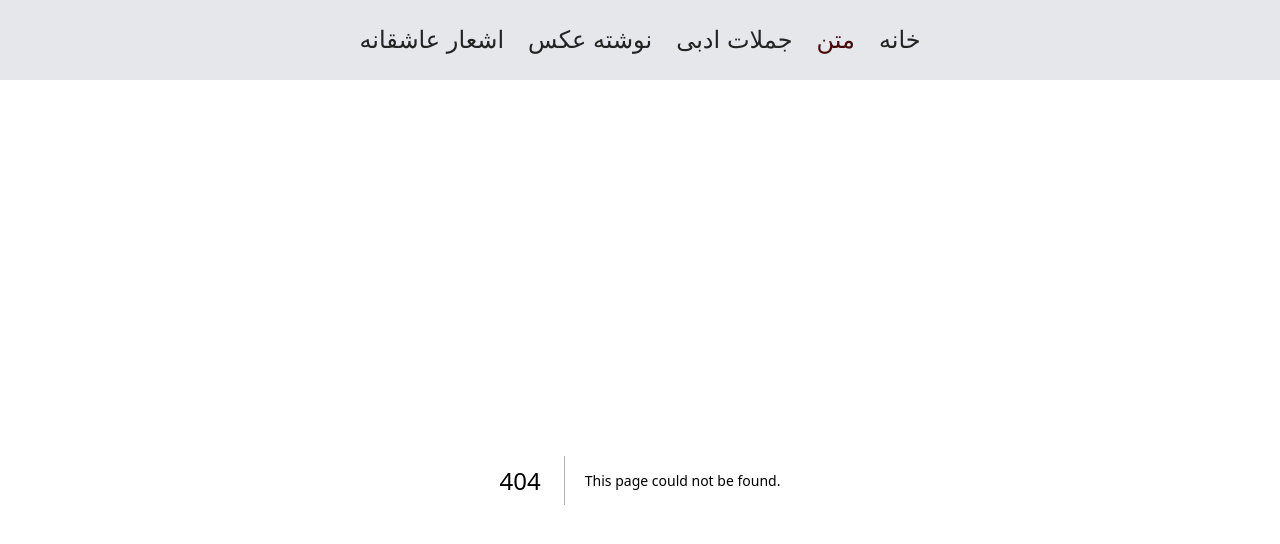
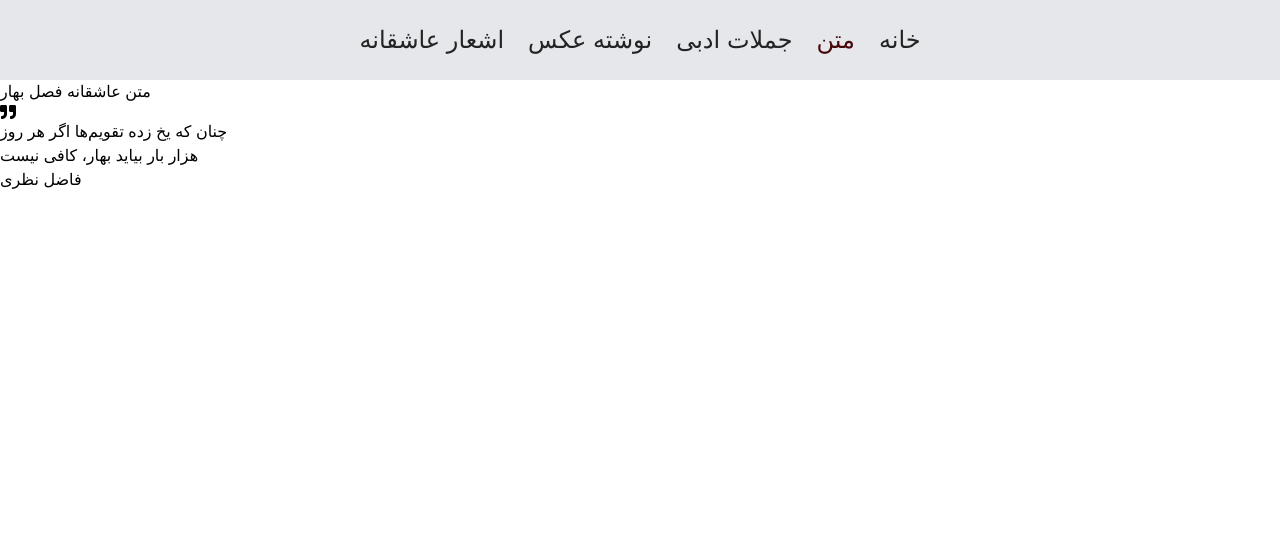
Before and after one commit to NazifaRahimy/spring, a Next.js app: page /text in a window 1280 px wide. Before the commit this address had no page. Shown: the top 544 px of the page. Built offline with nearby package versions, Linux system fonts and the light colour scheme.

Commit message:
Add romantic spring quote section with Persian poetry by Fazel Nazari

```diff
--- /dev/null
+++ b/src/app/text/layout.tsx
@@ -0,0 +1,19 @@
+import { Metadata } from "next";
+
+export const metadata: Metadata = {
+    title: "Text",
+    description: "Generated by create next app",
+  };
+
+export default function AboutLayout ({
+    children,
+} : Readonly<{
+    children: React.ReactNode
+}>){
+
+    return (
+      <div>
+          {children}
+      </div>
+    )
+}
--- /dev/null
+++ b/src/app/text/page.tsx
@@ -0,0 +1,14 @@
+import { FaQuoteRight } from "react-icons/fa";
+export default function Home() {
+  return (
+          <div >
+                <h2 >متن عاشقانه فصل بهار</h2>
+                <div >
+                    <div ><FaQuoteRight /></div>
+                    <p >چنان که یخ زده تقویم‌ها اگر هر روز</p>
+                    <p >هزار بار بیاید بهار، کافی نیست</p>
+                    <p >فاضل نظری</p>
+                </div>
+        </div>
+  )
+}
```
